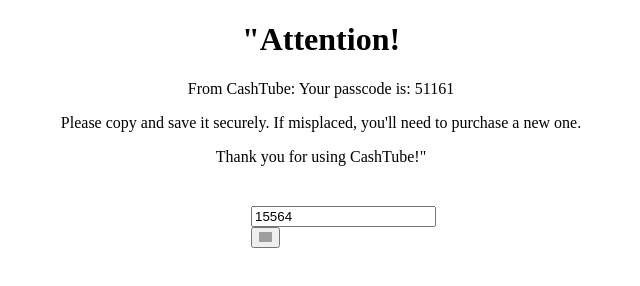
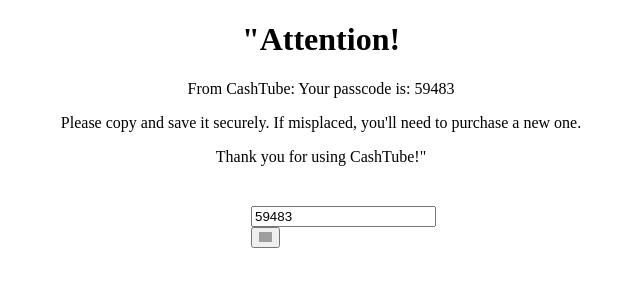
Before and after one commit to toolsapkpro/cashtubecode.github.io, a plain HTML site: page index.html in a window 1280 px wide. Shown: the full height of the page, 319-959 px from the left. Drawn offline with Linux system fonts and the light colour scheme; some packages are replaced by stand-ins of ours; grey boxes are pictures that could not be loaded; a script that the page names is missing.

Commit message:
Update index.html

```diff
--- a/index.html
+++ b/index.html
@@ -12,7 +12,7 @@
   <center>
         <h1>"Attention!</h1>
 
-<p>From CashTube: Your passcode is: 51161</p>
+<p>From CashTube: Your passcode is: 59483</p>
 
 <p>Please copy and save it securely. If misplaced, you'll need to purchase a new one.</p>
 
@@ -21,7 +21,7 @@
 <!-- partial:index.partial.html -->
 <div class="example">
   <div class="input-group">
-  <input id="foo" type="text" value="15564">
+  <input id="foo" type="text" value="59483">
     <span class="input-group-button">
       <button class="btn" type="button" data-clipboard-demo="" data-clipboard-target="#foo">
         <img class="clippy" src="https://clipboardjs.com/assets/images/clippy.svg" width="13" alt="Copy to clipboard">
```
